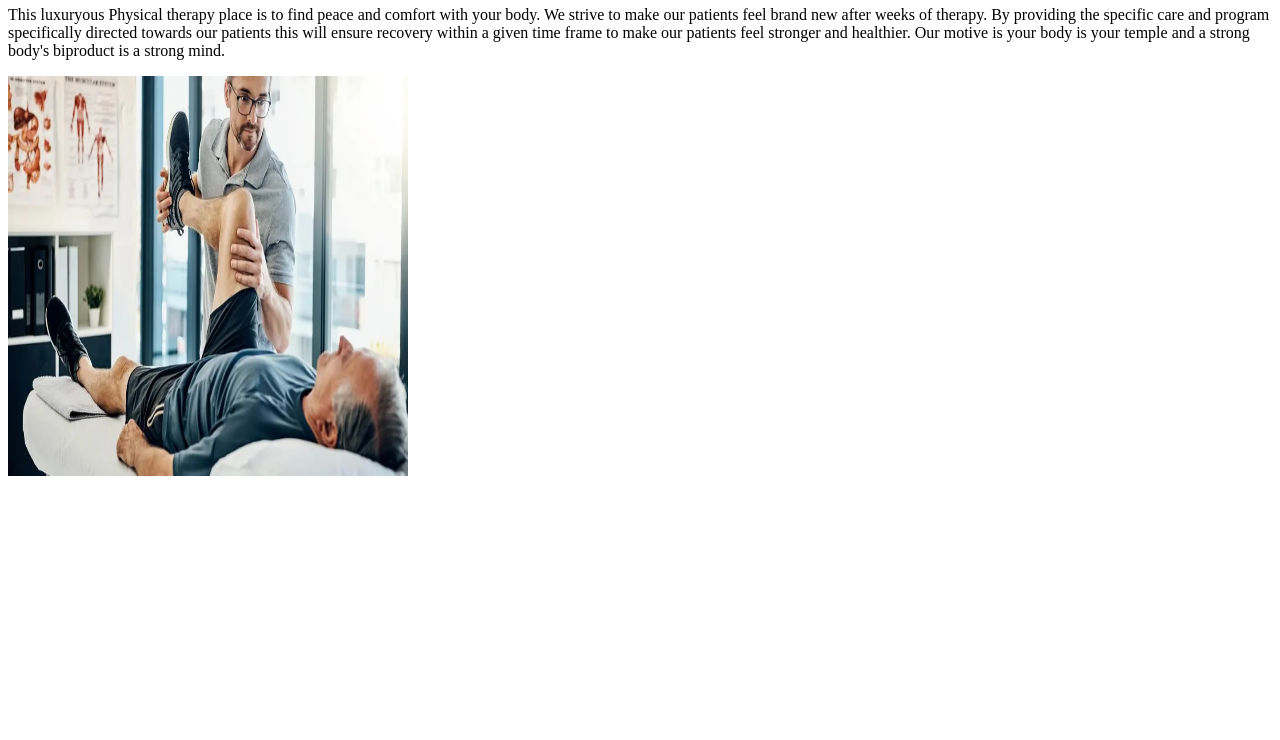
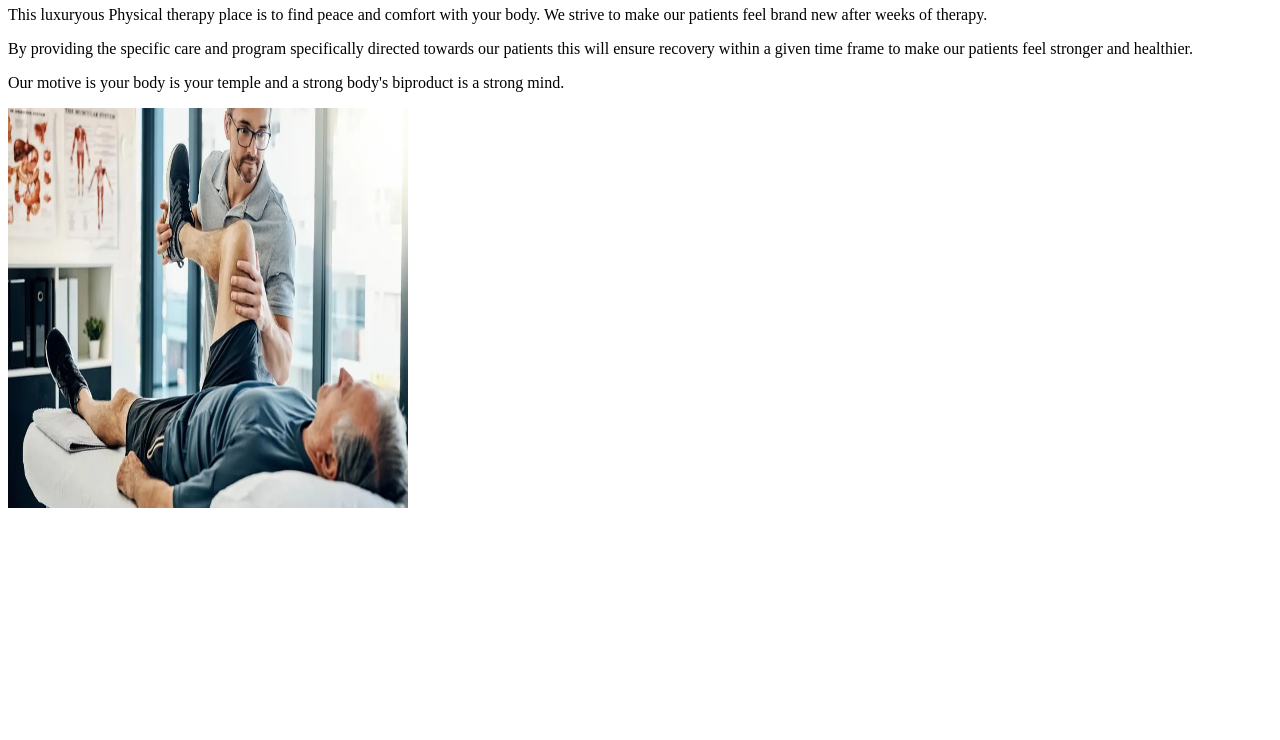
Before and after one commit to jchui23/-LandingPage, a plain HTML site: page aboutus.html in a window 1280 px wide. Shown: the part 60-800 px from the top of the page. Drawn offline with Linux system fonts and the light colour scheme.

Commit message:
Update aboutus.html

```diff
--- a/aboutus.html
+++ b/aboutus.html
@@ -4,10 +4,10 @@
   </title></head>
   <p>
     <h1>About Physical Palace Place</h1>
-    This luxuryous Physical therapy place is to find peace and comfort with your body. We strive to make our patients feel brand new after weeks of therapy.
-  By providing the specific care and program specifically directed towards our patients this will ensure recovery within a given time frame to make our
-    patients feel stronger and healthier. Our motive is your body is your temple and a strong body's biproduct is a strong mind.
-      </p>
+    This luxuryous Physical therapy place is to find peace and comfort with your body. We strive to make our patients feel brand new after weeks of therapy.</p>
+  <p>By providing the specific care and program specifically directed towards our patients this will ensure recovery within a given time frame to make our
+    patients feel stronger and healthier.</p>
+  <p>Our motive is your body is your temple and a strong body's biproduct is a strong mind. </p>
 <tbody>
          <td><img width="400" height = "400" src="960x0.jpg.webp" alt="Image of a physical therapist"/></td>
        </tbody
```
